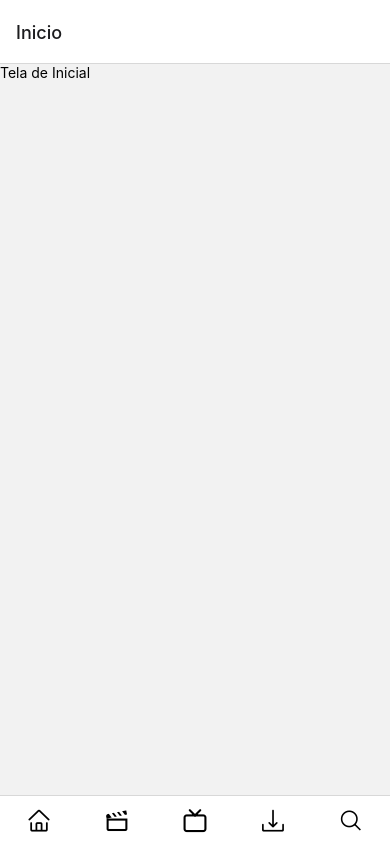
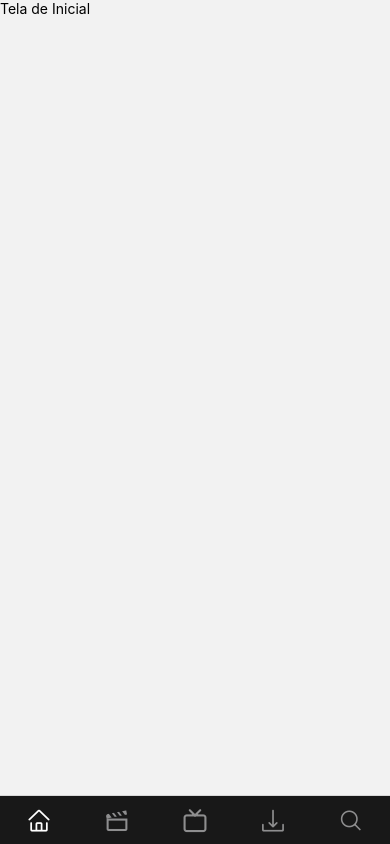
Before and after one commit to EriksJunior/clone_hbo, a React Native app: screen / in a window 390 px wide. Built offline with nearby package versions, Linux system fonts and the light colour scheme.

Commit message:
feat(header): iniciado implementação do header

```diff
--- a/App.tsx
+++ b/App.tsx
@@ -2,10 +2,11 @@ import { Routes } from './src/routes';
 import { StatusBar } from 'react-native'
 
 export default function App() {
-  StatusBar.setBarStyle("light-content")
+  StatusBar.setBarStyle("dark-content")
   StatusBar.setBackgroundColor("transparent")
 
   return (
     <Routes />
+
   );
 }
--- a/package.json
+++ b/package.json
@@ -19,12 +19,15 @@
     "react-icons": "^4.8.0",
     "react-native": "0.71.6",
     "react-native-safe-area-context": "4.5.0",
-    "react-native-screens": "~3.20.0"
+    "react-native-screens": "~3.20.0",
+    "styled-components": "^5.3.9"
   },
   "devDependencies": {
     "@babel/core": "^7.20.0",
     "@types/react": "~18.0.27",
     "@types/react-native": "^0.71.5",
+    "@types/styled-components": "^5.1.26",
+    "@types/styled-components-react-native": "^5.2.1",
     "typescript": "^4.9.4"
   },
   "private": true
--- /dev/null
+++ b/src/components/Header.tsx
@@ -0,0 +1,17 @@
+
+import React from "react";
+
+import { Container, Content } from "./styles";
+interface IHeader {
+  backgroundColor?: string
+  contentRow?: string
+}
+
+export default function Header({ backgroundColor, contentRow }: IHeader) {
+  return (
+    <Container backgroundColor={backgroundColor}>
+      <Content contentRow={contentRow}>
+      </Content>
+    </Container>
+  );
+}
--- /dev/null
+++ b/src/components/styles.ts
@@ -0,0 +1,40 @@
+import styled from "styled-components/native";
+import {StatusBar} from "react-native"
+
+const statusBarHeight = StatusBar.currentHeight ? StatusBar.currentHeight + 22 : 64;
+
+interface IContainerStyleProps {
+  backgroundColor?: string
+  contentRow?: string
+}
+
+export const Container = styled.View<IContainerStyleProps>`
+  background-color: ${props => props.backgroundColor};
+  padding-top: ${statusBarHeight}px;
+  padding-left: 16px;
+  padding-right: 16px;
+  padding-bottom: 50px;
+  /* flex-direction: row; */
+`;
+
+export const Content = styled.View<IContainerStyleProps>`
+  flex: 1;
+  flex-direction: ${props => props.contentRow} ;//passar style row-reverse nos componente
+  align-items: center;
+  justify-content: space-between;
+`;
+
+export const TextHeader = styled.Text`
+  font-size: 17px;
+  font-weight: bold;
+  color: #009999;
+  text-align: center;
+`;
+
+export const TouchableOpacityIcon = styled.TouchableOpacity`
+  width: 35px;
+  height: 35px;
+  justify-content: center;
+  align-items: center;
+  border-radius: 30px;
+`;
--- a/src/routes/tab.routes.tsx
+++ b/src/routes/tab.routes.tsx
@@ -12,17 +12,19 @@ const { Screen, Navigator } = createBottomTabNavigator();
 export function TabRoutes() {
   return (
     <Navigator screenOptions={{
+      headerShown: false,
       tabBarShowLabel: false,
-      tabBarIconStyle: {
-        color: "black"
-      }
+      tabBarStyle: {
+        backgroundColor: '#181818',
+      },
+      tabBarActiveTintColor: "white"
     }}>
       <Screen
         name="Inicio"
         component={Home}
         options={{
-          tabBarIcon: ({ size }) => (
-            <AntDesign name="home" size={size} />
+          tabBarIcon: ({ size, color }) => (
+            <AntDesign name="home" size={size} color={color}/>
           )
         }}
       />
@@ -30,8 +32,8 @@ export function TabRoutes() {
         name="Filmes"
         component={Movies}
         options={{
-          tabBarIcon: ({ size }) => (
-            <MaterialCommunityIcons name="movie-open-outline" size={size} />
+          tabBarIcon: ({ size, color }) => (
+            <MaterialCommunityIcons name="movie-open-outline" size={size} color={color}/>
           )
         }}
       />
@@ -39,8 +41,8 @@ export function TabRoutes() {
         name="Séries"
         component={Series}
         options={{
-          tabBarIcon: ({ size }) => (
-            <Feather name="tv" size={size} />
+          tabBarIcon: ({ size, color }) => (
+            <Feather name="tv" size={size} color={color} />
           )
         }}
       />
@@ -48,8 +50,8 @@ export function TabRoutes() {
         name="Downloads"
         component={Downloads}
         options={{
-          tabBarIcon: ({ size }) => (
-            <AntDesign name="download" size={size} />
+          tabBarIcon: ({ size, color }) => (
+            <AntDesign name="download" size={size} color={color} />
           )
         }}
       />
@@ -57,8 +59,8 @@ export function TabRoutes() {
         name="Pesquisar"
         component={Search}
         options={{
-          tabBarIcon: ({ size }) => (
-            <Ionicons name="search-outline" size={size} />
+          tabBarIcon: ({ size, color }) => (
+            <Ionicons name="search-outline" size={size} color={color} />
           )
         }}
       />
--- a/src/screens/Downloads.tsx
+++ b/src/screens/Downloads.tsx
@@ -1,8 +1,10 @@
 import { View, Text } from "react-native"
+import Header from "../components/Header"
 
 export function Downloads() {
   return (
     <View>
+      <Header backgroundColor={'#181818'} contentRow={'row-reverse'}/>
       <Text>Tela de Downloads</Text>
     </View>
   )
```
Also changed, not shown: 1 other file (tests, documents, lock files or other folders).
